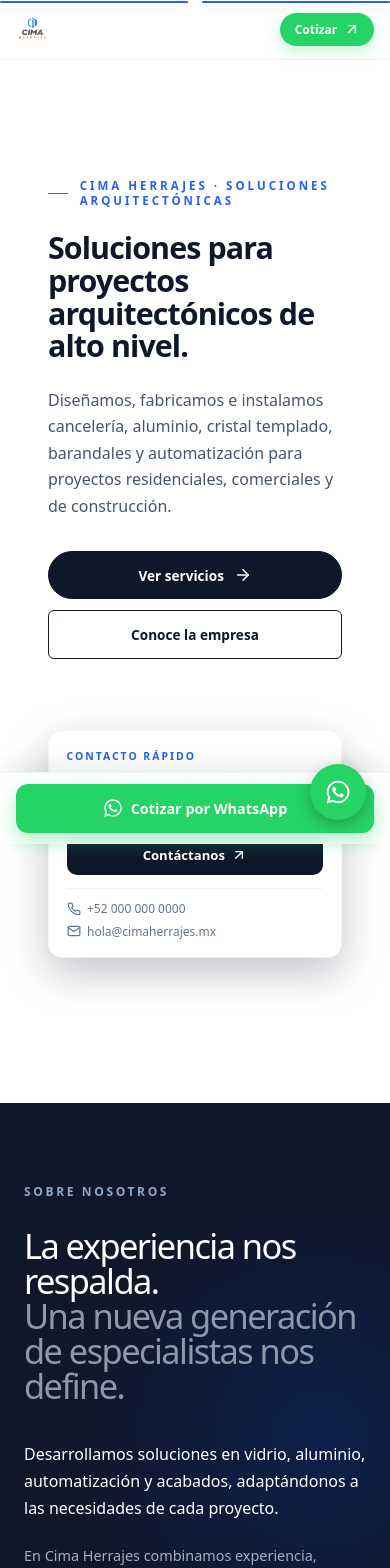
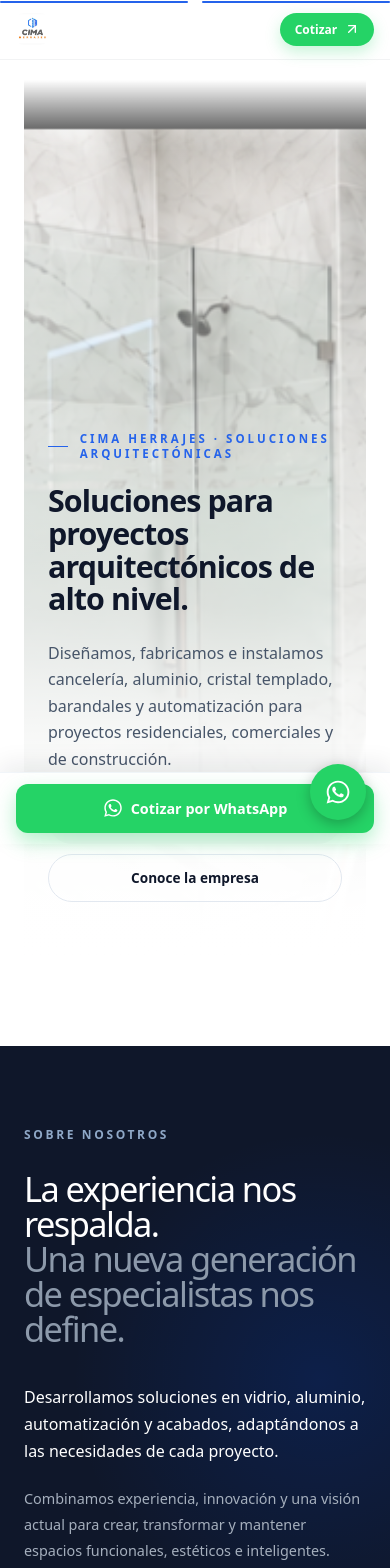
Before and after one commit to cristiangca/cima_herrajes, a React (Vite) app: page / in a window 390 px wide. Shown: the top 1568 px of the page. Built offline with nearby package versions, Linux system fonts and the light colour scheme.

Commit message:
Primer update vercion 4-d2

```diff
--- a/src/pages/home/Home.jsx
+++ b/src/pages/home/Home.jsx
@@ -514,7 +514,7 @@
  {/* ============ 1. HERO CON POST-IT ============ */}
  <section id="inicio" className="slide slide-hero">
   <div className="slide-inner hero-inner">
-    {/* <img className="hero-bg" src={banner} alt="" /> */}
+    <img className="hero-bg" src={banner} alt="" />
     <div className="hero-veil" />
 
     <div className="hero-body">
@@ -544,7 +544,7 @@
       </Reveal>
     </div>
 
-    <Reveal className="hero-postit" delay={600}>
+    {/* <Reveal className="hero-postit" delay={600}>
       <span className="hero-postit-tag">CONTACTO RÁPIDO</span>
       <h3>¿Tienes un proyecto en mente?</h3>
       <p>Te asesoramos sin costo.</p>
@@ -567,7 +567,7 @@
           <FiMail size={14} /> hola@cimaherrajes.mx
         </a>
       </div>
-    </Reveal>
+    </Reveal> */}
 
     <div className="hero-scroll">
       <span>Desliza</span>
@@ -595,7 +595,7 @@
     </Reveal>
 
     <Reveal as="p" className="about-text" delay={320}>
-      En Cima Herrajes combinamos experiencia, innovación y una visión
+      Combinamos experiencia, innovación y una visión
       actual para crear, transformar y mantener espacios funcionales,
       estéticos e inteligentes.
     </Reveal>
@@ -630,9 +630,9 @@
  const delay = 120 + Math.floor(i / 3) * 120 + (i % 3) * 80
  return (
  <Reveal key={s.slug} className="servicio-card" delay={delay}>
- <Link to={`#que-hacemos`} className="servicio-card-media">
+ <a href={`#que-hacemos${s.slug}`} className="servicio-card-media">
  <img src={s.img} alt={s.titulo} loading="lazy" />
- </Link>
+ </a>
  <div className="servicio-card-body">
  <div className="servicio-card-head">
  <Link to={`#que-hacemos`} className="servicio-card-title">
--- a/src/styles/home.css
+++ b/src/styles/home.css
@@ -211,12 +211,9 @@
   max-width: 640px;
 }
 .lead.center { text-align: center; margin: 0 auto 2rem; }
-
-/* ============================================================
-   1. HERO
-   ============================================================ */
-/* ============================================================
-   HERO — fondo blanco, texto oscuro, imagen lateral
+/* ============================================================
+   HERO — escritorio: texto izq + imagen der con fade
+            móvil: imagen de fondo full con fade y texto encima
    ============================================================ */
 .slide-hero {
   padding: 0;
@@ -226,40 +223,72 @@
   overflow: hidden;
 }
 
+/* ============================================================
+   DESKTOP (>= 1025px)
+   ============================================================ */
 .hero-inner {
   position: relative;
   width: 100%;
-  max-width: 1280px;
-  margin: 0 auto;
+  max-width: none;
+  margin: 0;
   min-height: 100vh;
   display: grid;
-  grid-template-columns: 1.05fr 1fr;
-  align-items: center;
-  gap: 4rem;
-  padding: 8rem 3rem 5rem;
-}
-
-/* Imagen — a la derecha, marco redondeado */
+  grid-template-columns: minmax(0, 1.05fr) minmax(0, 1fr);
+  align-items: center;
+  gap: 0;
+  padding: 8rem 0 5rem 5rem;
+}
+
+/* Imagen pegada al borde derecho con fade hacia blanco */
 .hero-bg {
   position: relative;
-  inset: auto;
   grid-column: 2;
   grid-row: 1;
   width: 100%;
-  height: 78vh;
-  max-height: 640px;
+  height: 100vh;
+  max-height: none;
   object-fit: cover;
-  border-radius: 24px;
-  box-shadow: 0 30px 80px rgba(15, 23, 42, 0.12);
+  object-position: center;
+
+  -webkit-mask-image:
+    linear-gradient(to right,
+      transparent 0%,
+      #000 18%,
+      #000 92%,
+      transparent 100%
+    ),
+    linear-gradient(to bottom,
+      transparent 0%,
+      #000 12%,
+      #000 88%,
+      transparent 100%
+    );
+  -webkit-mask-composite: source-in;
+
+  mask-image:
+    linear-gradient(to right,
+      transparent 0%,
+      #000 18%,
+      #000 92%,
+      transparent 100%
+    ),
+    linear-gradient(to bottom,
+      transparent 0%,
+      #000 12%,
+      #000 88%,
+      transparent 100%
+    );
+  mask-composite: intersect;
+
   z-index: 1;
 }
 
-/* Sin velo oscuro — la imagen se ve limpia */
+/* Sin velo en desktop */
 .hero-veil {
   display: none;
 }
 
-/* Cuerpo de texto — a la izquierda */
+/* Cuerpo del texto */
 .hero-body {
   position: relative;
   z-index: 2;
@@ -267,8 +296,12 @@
   color: #0f172a;
   grid-column: 1;
   grid-row: 1;
-}
-
+  padding-right: 3rem;
+}
+
+/* ============================================================
+   TIPOGRAFÍA DEL HERO
+   ============================================================ */
 .hero-eyebrow {
   display: inline-flex;
   align-items: center;
@@ -305,12 +338,12 @@
   margin-bottom: 2rem;
 }
 
-/* Chips de audiencia (si los usas) */
+/* Chips de audiencia */
 .hero-tags {
   display: flex;
   flex-wrap: wrap;
   gap: 0.5rem;
-  margin-bottom: 2rem;
+  margin: 0 0 2rem;
 }
 .hero-tags span {
   font-size: 0.7rem;
@@ -365,12 +398,41 @@
   box-shadow: none;
 }
 
-/* Post-it — ahora flota sobre la imagen */
+/* ============================================================
+   SCROLL INDICATOR
+   ============================================================ */
+.hero-scroll {
+  position: absolute;
+  bottom: 2rem;
+  left: 5rem;
+  display: flex;
+  flex-direction: row;
+  align-items: center;
+  gap: 0.7rem;
+  color: #94a3b8;
+  font-size: 0.7rem;
+  letter-spacing: 3px;
+  text-transform: uppercase;
+  z-index: 2;
+}
+.hero-scroll-line {
+  width: 40px;
+  height: 1px;
+  background: #cbd5e1;
+  animation: scrollLine 2s ease-in-out infinite;
+}
+@keyframes scrollLine {
+  0%, 100% { transform: scaleX(0.4); transform-origin: left; }
+  50% { transform: scaleX(1); transform-origin: left; }
+}
+
+/* ============================================================
+   POST-IT (si lo activas)
+   ============================================================ */
 .hero-postit {
   position: absolute;
   right: 3rem;
   bottom: 5rem;
-  top: auto;
   z-index: 3;
   width: 280px;
   background: #fff;
@@ -383,243 +445,140 @@
   gap: 0.5rem;
 }
 
-/* Scroll indicator */
-.hero-scroll {
-  position: absolute;
-  bottom: 2rem;
-  left: 3rem;
-  transform: none;
-  display: flex;
-  flex-direction: row;
-  align-items: center;
-  gap: 0.7rem;
-  color: #94a3b8;
-  font-size: 0.7rem;
-  letter-spacing: 3px;
-  text-transform: uppercase;
-  z-index: 2;
-}
-.hero-scroll-line {
-  width: 40px;
-  height: 1px;
-  background: #cbd5e1;
-  animation: scrollLine 2s ease-in-out infinite;
-}
-@keyframes scrollLine {
-  0%, 100% { transform: scaleX(0.4); transform-origin: left; }
-  50% { transform: scaleX(1); transform-origin: left; }
-}
-
-/* Responsive */
+/* ============================================================
+   MÓVIL (<= 1024px) — imagen como fondo, texto encima
+   ============================================================ */
 @media (max-width: 1024px) {
+  .slide-hero {
+    min-height: auto;
+  }
+
   .hero-inner {
-    grid-template-columns: 1fr;
-    gap: 2.5rem;
-    padding: 7rem 2rem 4rem;
-  }
+    display: block;                /* dejamos de usar grid */
+    padding: 7rem 1.5rem 4rem;
+    min-height: auto;
+    position: relative;
+  }
+
+  /* La imagen pasa a ser fondo absoluto de toda la sección */
   .hero-bg {
-    grid-column: 1;
-    grid-row: 2;
-    height: 50vh;
-    max-height: 420px;
-  }
+    position: absolute;
+    inset: 0;
+    width: 100%;
+    height: 100%;
+    object-fit: cover;
+    object-position: center top;
+    z-index: 0;
+
+    /* Fade hacia blanco puro: abajo fuerte para integrarse con el texto */
+    -webkit-mask-image: linear-gradient(
+      to bottom,
+      transparent 0%,
+      #000 8%,
+      #000 60%,
+      transparent 100%
+    );
+    mask-image: linear-gradient(
+      to bottom,
+      transparent 0%,
+      #000 8%,
+      #000 60%,
+      transparent 100%
+    );
+    -webkit-mask-composite: source-over;
+    mask-composite: add;
+  }
+
+  /* El velo blanco se activa para asegurar legibilidad */
+  .hero-veil {
+    display: block;
+    position: absolute;
+    inset: 0;
+    background: linear-gradient(
+      to bottom,
+      rgba(255, 255, 255, 0.1) 0%,
+      rgba(255, 255, 255, 0.55) 45%,
+      rgba(255, 255, 255, 0.9) 75%,
+      #ffffff 100%
+    );
+    z-index: 1;
+    pointer-events: none;
+  }
+
+  /* El texto ahora va encima de la imagen */
   .hero-body {
-    grid-column: 1;
-    grid-row: 1;
+    position: relative;
+    z-index: 2;
     max-width: 100%;
-  }
-  .hero-postit {
-    position: static;
-    width: 100%;
-    max-width: 380px;
-    margin: 1.5rem auto 0;
-    box-shadow: 0 15px 40px rgba(15, 23, 42, 0.12);
-  }
+    padding-right: 0;
+    padding-top: 32vh;             /* 🔑 empuja el texto hasta abajo */
+    color: #0f172a;
+  }
+
+  .hero-body h1 {
+    font-size: 1.9rem;
+  }
+
+  .hero-body p {
+    font-size: 0.98rem;
+  }
+
+  /* Scroll indicator arriba de los botones */
   .hero-scroll {
-    left: 2rem;
-  }
-}
-
+    left: 1.5rem;
+    bottom: 1.5rem;
+  }
+}
+
+/* ============================================================
+   MÓVIL PEQUEÑO (<= 600px)
+   ============================================================ */
 @media (max-width: 600px) {
   .hero-inner {
-    padding: 6rem 1.3rem 4rem;
-  }
+    padding: 6rem 1.3rem 3.5rem;
+  }
+
+  .hero-body {
+    padding-top: 30vh;
+  }
+
   .hero-body h1 {
-    font-size: 1.9rem;
-  }
+    font-size: 1.75rem;
+  }
+
   .hero-body p {
-    font-size: 0.98rem;
-  }
+    font-size: 0.95rem;
+    margin-bottom: 1.5rem;
+  }
+
+  /* Botones apilados full-width */
   .hero-actions {
     flex-direction: column;
     align-items: stretch;
+    width: 100%;
+    gap: 0.6rem;
   }
   .hero-cta,
   .hero-cta-ghost {
     justify-content: center;
     width: 100%;
-  }
-  .hero-bg {
-    height: 38vh;
-  }
+    padding: 0.9rem 1.4rem;
+  }
+
+  /* En pantallas muy chicas quitamos el indicador */
   .hero-scroll {
     display: none;
   }
 }
 
+/* ============================================================
+   ACCESIBILIDAD
+   ============================================================ */
 @media (prefers-reduced-motion: reduce) {
   .hero-scroll-line {
     animation: none;
   }
 }
-/* ============================================================
-   HERO — chips de audiencia
-   ============================================================ */
-.hero-tags {
-  display: flex;
-  flex-wrap: wrap;
-  gap: 0.5rem;
-  margin: 0 0 2rem;
-}
-.hero-tags span {
-  font-size: 0.72rem;
-  letter-spacing: 1px;
-  text-transform: uppercase;
-  font-weight: 600;
-  color: rgba(255, 255, 255, 0.9);
-  padding: 0.4rem 0.85rem;
-  border: 1px solid rgba(255, 255, 255, 0.25);
-  border-radius: 999px;
-  background: rgba(255, 255, 255, 0.06);
-  backdrop-filter: blur(6px);
-  -webkit-backdrop-filter: blur(6px);
-}
-
-/* ============================================================
-   HERO — botones de acción (CTA principal + secundario)
-   ============================================================ */
-.hero-actions {
-  display: flex;
-  flex-wrap: wrap;
-  gap: 0.7rem;
-  align-items: center;
-}
-
-.hero-cta-ghost {
-  background: transparent;
-  color: #0f172a;              /* texto oscuro para contraste en fondo blanco */
-  border: 1.5px solid #0f172a; /* borde oscuro */
-  padding: 0.6rem 1.2rem;
-  border-radius: 6px;
-  cursor: pointer;
-  transition: all 0.3s ease;
-}
-
-.hero-cta-ghost:hover {
-  background: #0f172a;   /* se rellena oscuro al hover */
-  color: #ffffff;        /* texto blanco para contraste */
-  border-color: #0f172a; /* borde se unifica con el fondo */
-  box-shadow: none;
-}
-
-
-/* Responsive extra para el hero */
-@media (max-width: 900px) {
-  .hero-tags {
-    margin-bottom: 1.5rem;
-  }
-  .hero-tags span {
-    font-size: 0.68rem;
-    padding: 0.35rem 0.7rem;
-  }
-}
-
-@media (max-width: 480px) {
-  .hero-actions {
-    flex-direction: column;
-    align-items: stretch;
-    width: 100%;
-  }
-  .hero-cta,
-  .hero-cta-ghost {
-    justify-content: center;
-    width: 100%;
-  }
-}
-/* ============================================================
-   POST-IT HERO
-   ============================================================ */
-.hero-postit {
-  position: absolute;
-  top: 6.5rem;
-  right: 2rem;
-  z-index: 3;
-  width: 280px;
-  background: #fff;
-  border-radius: 14px;
-  padding: 1.4rem 1.4rem 1.2rem;
-  box-shadow: 0 25px 60px rgba(15, 23, 42, 0.35);
-  display: flex;
-  flex-direction: column;
-  gap: 0.5rem;
-}
-.hero-postit-tag {
-  font-size: 0.65rem;
-  letter-spacing: 2px;
-  font-weight: 700;
-  color: var(--accent);
-  margin-bottom: 0.2rem;
-}
-.hero-postit h3 {
-  font-size: 1.05rem;
-  font-weight: 700;
-  color: var(--ink);
-  line-height: 1.25;
-}
-.hero-postit p {
-  font-size: 0.82rem;
-  color: var(--muted);
-  margin-bottom: 0.5rem;
-}
-.hero-postit-btn {
-  display: inline-flex;
-  align-items: center;
-  justify-content: center;
-  gap: 0.4rem;
-  background: var(--ink);
-  color: #fff;
-  padding: 0.7rem 1rem;
-  border: none;
-  border-radius: 10px;
-  font-weight: 600;
-  font-size: 0.82rem;
-  cursor: pointer;
-  font-family: inherit;
-  transition: all 0.25s;
-}
-.hero-postit-btn:hover {
-  background: var(--ink-soft);
-  transform: translateY(-1px);
-  box-shadow: 0 10px 20px rgba(15, 23, 42, 0.25);
-}
-.hero-postit-contact {
-  display: flex;
-  flex-direction: column;
-  gap: 0.35rem;
-  padding-top: 0.7rem;
-  margin-top: 0.3rem;
-  border-top: 1px solid #f1f5f9;
-}
-.hero-postit-contact a {
-  display: flex;
-  align-items: center;
-  gap: 0.4rem;
-  font-size: 0.75rem;
-  color: var(--muted);
-  text-decoration: none;
-  transition: color 0.2s;
-}
-.hero-postit-contact a:hover { color: var(--accent); }
 
 /* ============================================================
    SOBRE NOSOTROS
```
